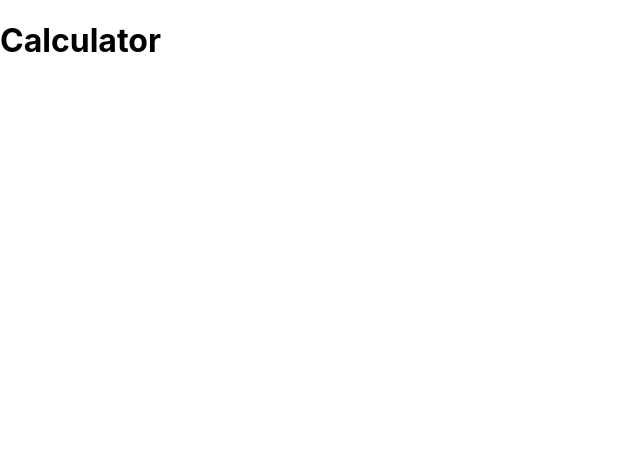
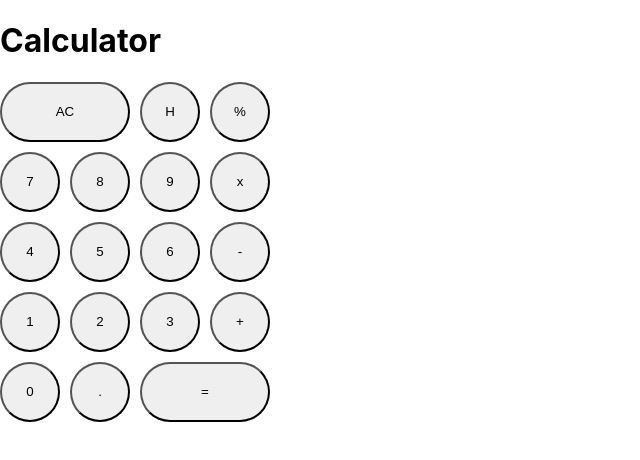
Before and after one commit to AbrarChowdhury/calculator, a React (Create React App) app: page / in a window 1280 px wide. Shown: the top 460 px of the page, without its empty margins (0-640 px from the left). Built offline with nearby package versions, Linux system fonts and the light colour scheme.

Commit message:
style: create button grid

```diff
--- a/src/App.js
+++ b/src/App.js
@@ -1,9 +1,10 @@
-
+import ButtonGrid from "./components/ButtonGrid";
 
 function App() {
   return (
     <div className="App">
       <h1>Calculator</h1>
+      <ButtonGrid/>
     </div>
   );
 }
--- /dev/null
+++ b/src/components/ButtonGrid.jsx
@@ -0,0 +1,29 @@
+import "./styles.scss"
+
+function ButtonGrid() {
+    return (
+        <div id="buttonGrid">
+            <button id="clear" className="wide">AC</button>
+            <button id="history">H</button>
+            <button id="divide">%</button>
+            <button id="seven">7</button>
+            <button id="eight">8</button>
+            <button id="nine">9</button>
+            <button id="multiply">x</button>
+            <button id="four">4</button>
+            <button id="five">5</button>
+            <button id="six">6</button>
+            <button id="subtract">-</button>
+            <button id="">1</button>
+            <button id="">2</button>
+            <button id="">3</button>
+            <button id="">+</button>
+            <button id="">0</button>
+            <button id="">.</button>
+            <button id="" className="wide">=</button>
+
+        </div>
+    )
+}
+
+export default ButtonGrid
--- /dev/null
+++ b/src/components/styles.scss
@@ -0,0 +1,12 @@
+#buttonGrid{
+    display: grid;
+    grid-template-columns: repeat(4, 60px);
+    grid-template-rows: repeat(5, 60px);
+    grid-gap: 10px;
+    .wide{
+        grid-column: span 2;
+    }
+    button{
+        border-radius: 30px;
+    }
+}
```
